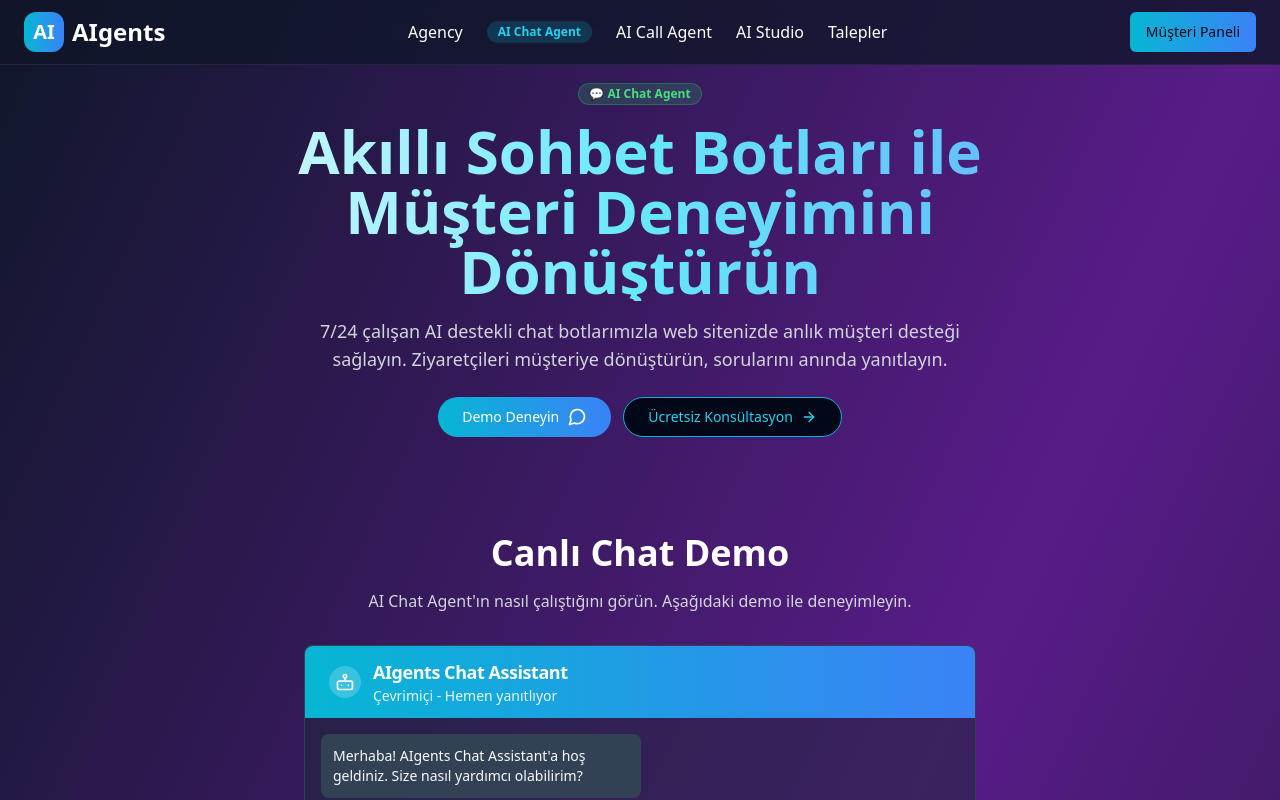
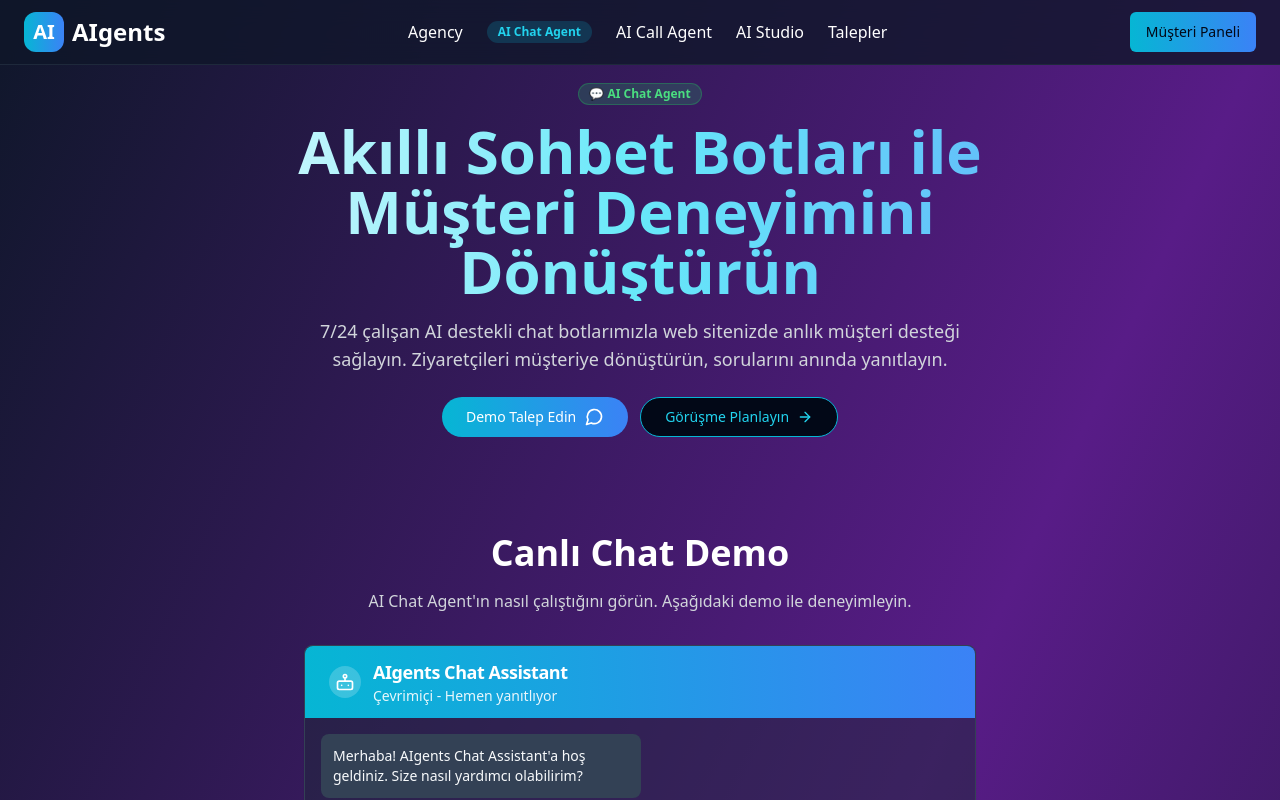
Before and after one commit to mjakoos/aigents4, a React (Vite) app: page /ai-chat-agent in a window 1280 px wide. Shown: the top 800 px of the page. Built offline with nearby package versions, Linux system fonts and the light colour scheme.

Commit message:
Updated AIChatAgent.tsx

```diff
--- a/src/pages/AIChatAgent.tsx
+++ b/src/pages/AIChatAgent.tsx
@@ -82,11 +82,11 @@
               onClick={() => scrollToSection('demo')}
               className="bg-gradient-to-r from-cyan-500 to-blue-500 hover:from-cyan-600 hover:to-blue-600 text-white px-6 py-3 rounded-full"
             >
-              Demo Deneyin
+              Demo Talep Edin
               <MessageCircle className="w-5 h-5 ml-2" />
             </Button>
             <Button variant="outline" className="border-cyan-500 text-cyan-400 hover:bg-cyan-500/10 px-6 py-3 rounded-full">
-              Ücretsiz Konsültasyon
+              Görüşme Planlayın
               <ArrowRight className="w-4 h-4 ml-2" />
             </Button>
           </div>
```
